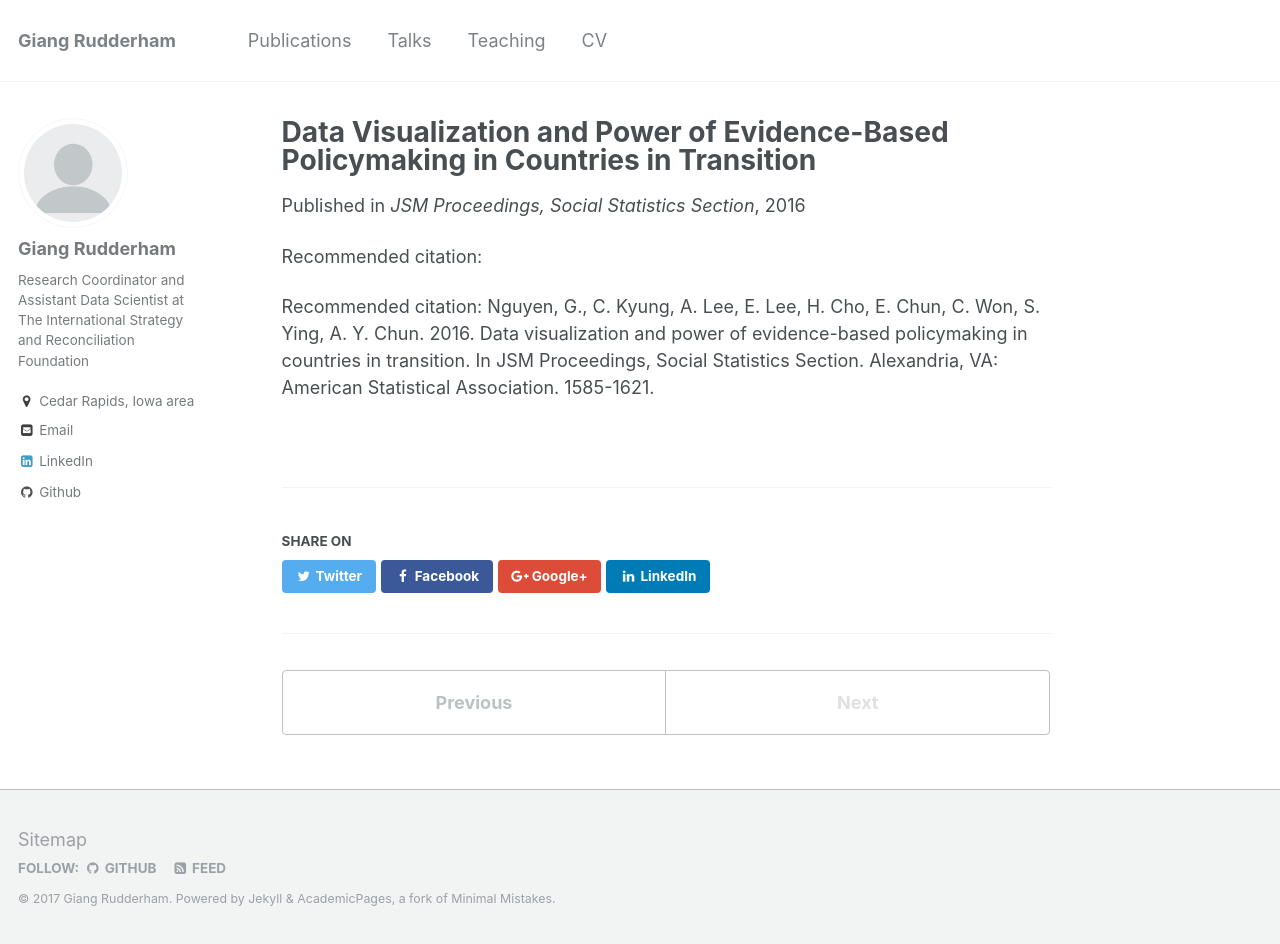
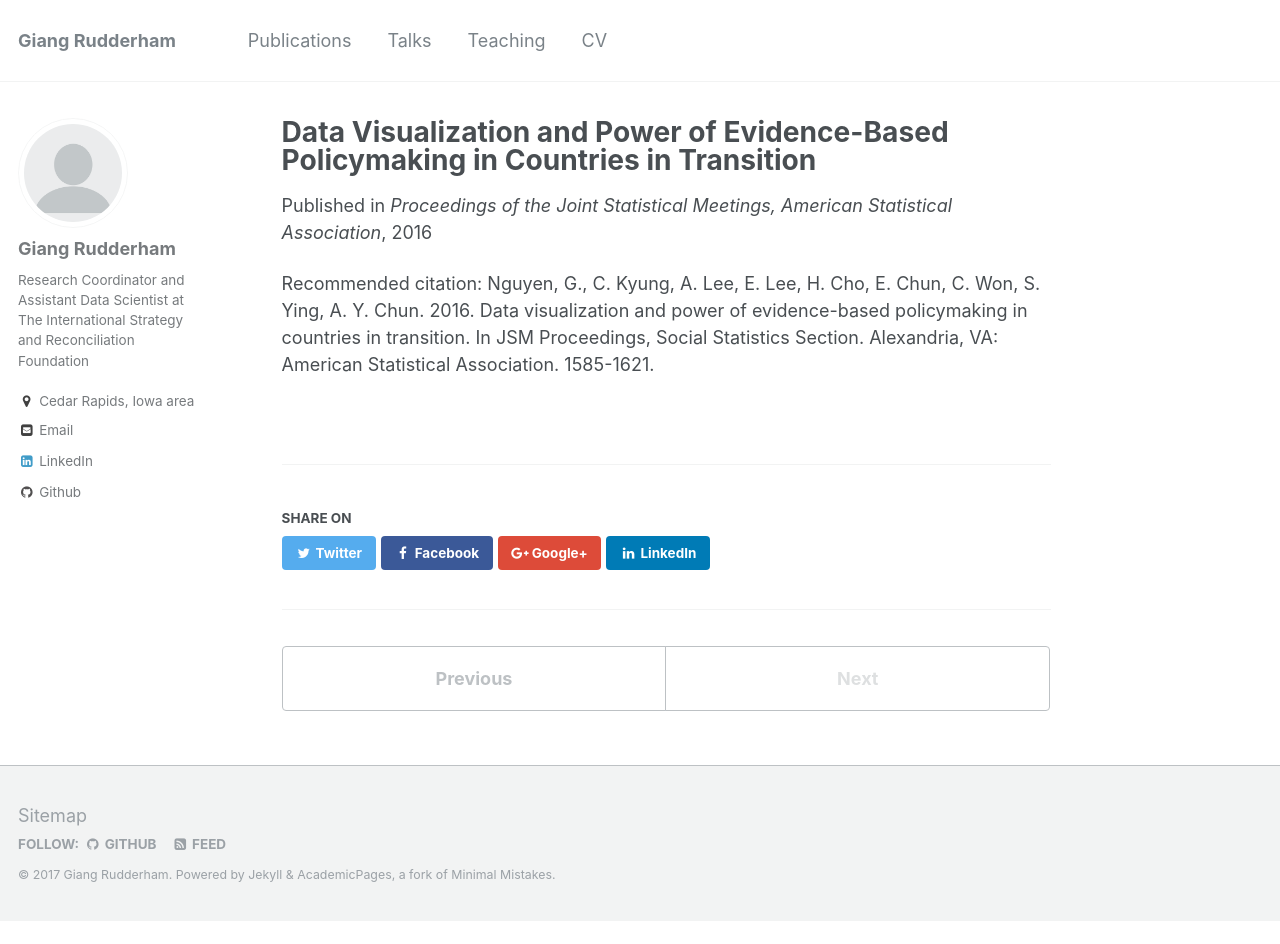
Before and after one commit to giang-rudderham/giang-rudderham.github.io, a Jekyll site: the page built from _publications/2016-jsm.md, in a window 1280 px wide and 944 px high. Built offline with Jekyll 4.4.1, drawn with Linux system fonts in a browser that asks for light colours.

Commit message:
change citations

```diff
--- a/_publications/2016-jsm.md
+++ b/_publications/2016-jsm.md
@@ -4,13 +4,9 @@ collection: publications
 permalink: /publication/jsm2016
 excerpt: ''
 date: 2016-08-02
-venue: 'JSM Proceedings, Social Statistics Section'
+venue: 'Proceedings of the Joint Statistical Meetings, American Statistical Association'
 paperurl: ''
-citation: ''
+citation: 'Nguyen, G., C. Kyung, A. Lee, E. Lee, H. Cho, E. Chun, C. Won, S. Ying, A. Y. Chun. 2016.
+Data visualization and power of evidence-based policymaking in countries in transition.
+In JSM Proceedings, Social Statistics Section. Alexandria, VA: American Statistical Association. 1585-1621.'
 ---
-
-
-Recommended citation:
-Nguyen, G., C. Kyung, A. Lee, E. Lee, H. Cho, E. Chun, C. Won, S. Ying, A. Y. Chun. 2016.
-Data visualization and power of evidence-based policymaking in countries in transition.
-In JSM Proceedings, Social Statistics Section. Alexandria, VA: American Statistical Association. 1585-1621.
```
Also changed, not shown: _publications/2013.md (+1 -1 lines).
